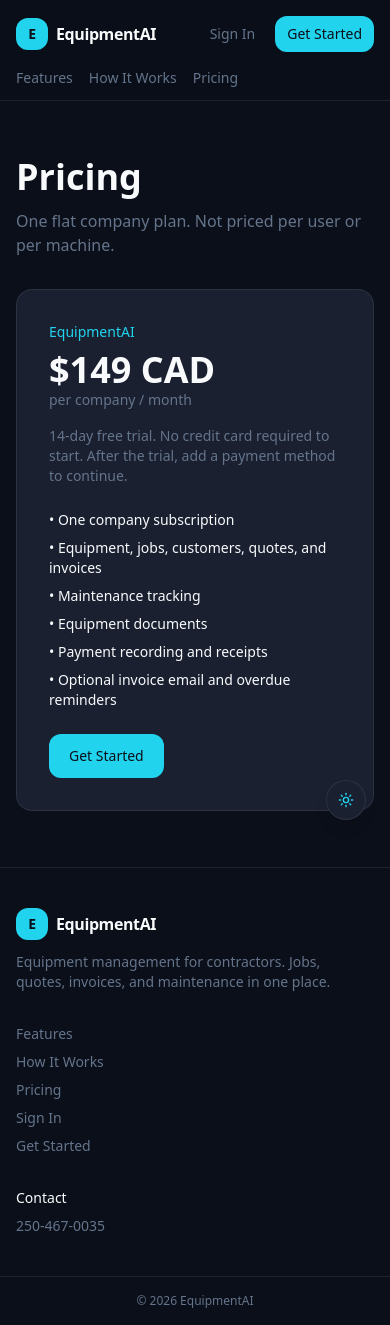
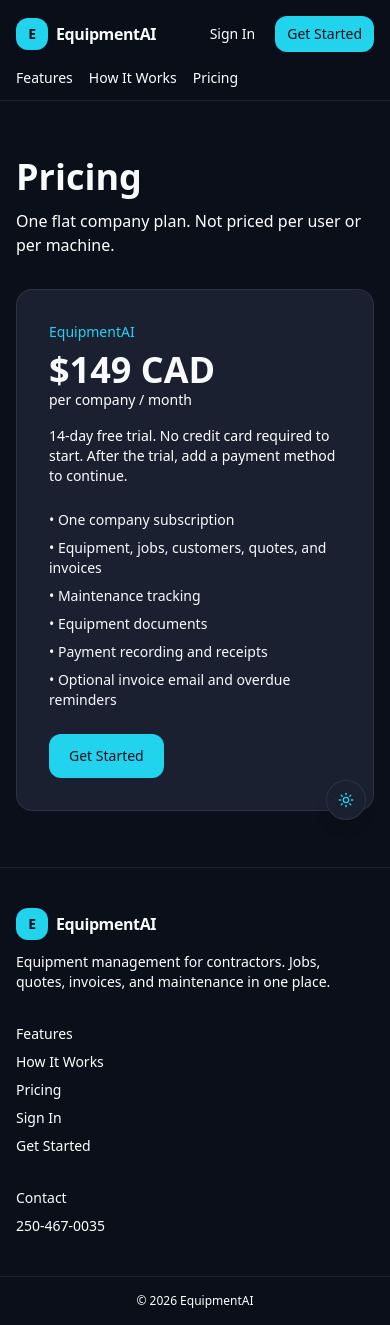
Before and after one commit to jesser1223/equipmentai, a Next.js app: page /pricing in a window 390 px wide. Built offline with nearby package versions, Linux system fonts and the light colour scheme.

Commit message:
Make marketing text white

```diff
--- a/src/app/(marketing)/features/page.tsx
+++ b/src/app/(marketing)/features/page.tsx
@@ -14,12 +14,12 @@ export default function FeaturesPage() {
   return (
     <div className="mx-auto max-w-6xl px-4 py-14">
       <h1 className="text-4xl font-semibold">Features</h1>
-      <p className="mt-3 max-w-2xl text-muted-foreground">The tools already in EquipmentAI, written for the way equipment contractors work.</p>
+      <p className="mt-3 max-w-2xl text-white">The tools already in EquipmentAI, written for the way equipment contractors work.</p>
       <div className="mt-8 space-y-4">
         {features.map(([title, text]) => (
           <section key={title} className="rounded-2xl border border-border bg-card p-6">
             <h2 className="text-xl font-medium">{title}</h2>
-            <p className="mt-2 text-sm text-muted-foreground">{text}</p>
+            <p className="mt-2 text-sm text-white">{text}</p>
           </section>
         ))}
       </div>
--- a/src/app/(marketing)/how-it-works/page.tsx
+++ b/src/app/(marketing)/how-it-works/page.tsx
@@ -11,14 +11,14 @@ export default function HowItWorksPage() {
   return (
     <div className="mx-auto max-w-6xl px-4 py-14">
       <h1 className="text-4xl font-semibold">How It Works</h1>
-      <p className="mt-3 max-w-2xl text-muted-foreground">A typical path from setup to getting paid.</p>
+      <p className="mt-3 max-w-2xl text-white">A typical path from setup to getting paid.</p>
       <ol className="mt-8 space-y-4">
         {steps.map(([title, text], i) => (
           <li key={title} className="flex gap-4 rounded-2xl border border-border bg-card p-6">
             <div className="flex h-8 w-8 shrink-0 items-center justify-center rounded-full bg-accent text-sm font-semibold text-accent-foreground">{i + 1}</div>
             <div>
               <h2 className="text-lg font-medium">{title}</h2>
-              <p className="mt-1 text-sm text-muted-foreground">{text}</p>
+              <p className="mt-1 text-sm text-white">{text}</p>
             </div>
           </li>
         ))}
--- a/src/app/(marketing)/layout.tsx
+++ b/src/app/(marketing)/layout.tsx
@@ -21,17 +21,17 @@ export default function MarketingLayout({ children }: { children: React.ReactNod
       <header className="sticky top-0 z-20 border-b border-border bg-background/90 backdrop-blur">
         <div className="mx-auto flex max-w-6xl items-center justify-between px-4 py-4">
           <Logo />
-          <nav className="hidden items-center gap-6 text-sm text-muted-foreground md:flex">
+          <nav className="hidden items-center gap-6 text-sm text-white md:flex">
             {links.map((l) => (
               <Link key={l.href} href={l.href} className="hover:text-foreground">{l.label}</Link>
             ))}
           </nav>
           <div className="flex items-center gap-2">
-            <Link href="/login" className="rounded-lg px-3 py-2 text-sm text-muted-foreground hover:text-foreground">Sign In</Link>
+            <Link href="/login" className="rounded-lg px-3 py-2 text-sm text-white hover:text-foreground">Sign In</Link>
             <Link href="/signup" className="rounded-lg bg-accent px-3 py-2 text-sm font-medium text-accent-foreground hover:opacity-90">Get Started</Link>
           </div>
         </div>
-        <nav className="flex gap-4 overflow-x-auto px-4 pb-3 text-sm text-muted-foreground md:hidden">
+        <nav className="flex gap-4 overflow-x-auto px-4 pb-3 text-sm text-white md:hidden">
           {links.map((l) => (
             <Link key={l.href} href={l.href} className="whitespace-nowrap hover:text-foreground">{l.label}</Link>
           ))}
@@ -42,19 +42,19 @@ export default function MarketingLayout({ children }: { children: React.ReactNod
         <div className="mx-auto grid max-w-6xl gap-8 px-4 py-10 md:grid-cols-3">
           <div>
             <Logo />
-            <p className="mt-3 max-w-xs text-sm text-muted-foreground">Equipment management for contractors. Jobs, quotes, invoices, and maintenance in one place.</p>
+            <p className="mt-3 max-w-xs text-sm text-white">Equipment management for contractors. Jobs, quotes, invoices, and maintenance in one place.</p>
           </div>
-          <div className="flex flex-col gap-2 text-sm text-muted-foreground">
+          <div className="flex flex-col gap-2 text-sm text-white">
             {links.map((l) => <Link key={l.href} href={l.href} className="hover:text-foreground">{l.label}</Link>)}
             <Link href="/login" className="hover:text-foreground">Sign In</Link>
             <Link href="/signup" className="hover:text-foreground">Get Started</Link>
           </div>
-          <div className="text-sm text-muted-foreground">
+          <div className="text-sm text-white">
             <div className="font-medium text-foreground">Contact</div>
             <a href="tel:2504670035" className="mt-2 block hover:text-foreground">250-467-0035</a>
           </div>
         </div>
-        <div className="border-t border-border px-4 py-4 text-center text-xs text-muted-foreground">
+        <div className="border-t border-border px-4 py-4 text-center text-xs text-white">
           © 2026 EquipmentAI
         </div>
       </footer>
--- a/src/app/(marketing)/pricing/page.tsx
+++ b/src/app/(marketing)/pricing/page.tsx
@@ -13,12 +13,12 @@ export default function PricingPage() {
   return (
     <div className="mx-auto max-w-3xl px-4 py-14">
       <h1 className="text-4xl font-semibold">Pricing</h1>
-      <p className="mt-3 text-muted-foreground">One flat company plan. Not priced per user or per machine.</p>
+      <p className="mt-3 text-white">One flat company plan. Not priced per user or per machine.</p>
       <div className="mt-8 rounded-2xl border border-border bg-card p-8">
         <div className="text-sm text-accent">EquipmentAI</div>
         <div className="mt-2 text-4xl font-semibold">$149 CAD</div>
-        <div className="text-sm text-muted-foreground">per company / month</div>
-        <p className="mt-4 text-sm text-muted-foreground">14-day free trial. No credit card required to start. After the trial, add a payment method to continue.</p>
+        <div className="text-sm text-white">per company / month</div>
+        <p className="mt-4 text-sm text-white">14-day free trial. No credit card required to start. After the trial, add a payment method to continue.</p>
         <ul className="mt-6 space-y-2 text-sm">
           {included.map((item) => <li key={item}>• {item}</li>)}
         </ul>
```
Also changed, not shown: src/app/(marketing)/page.tsx (+8 -8 lines).
